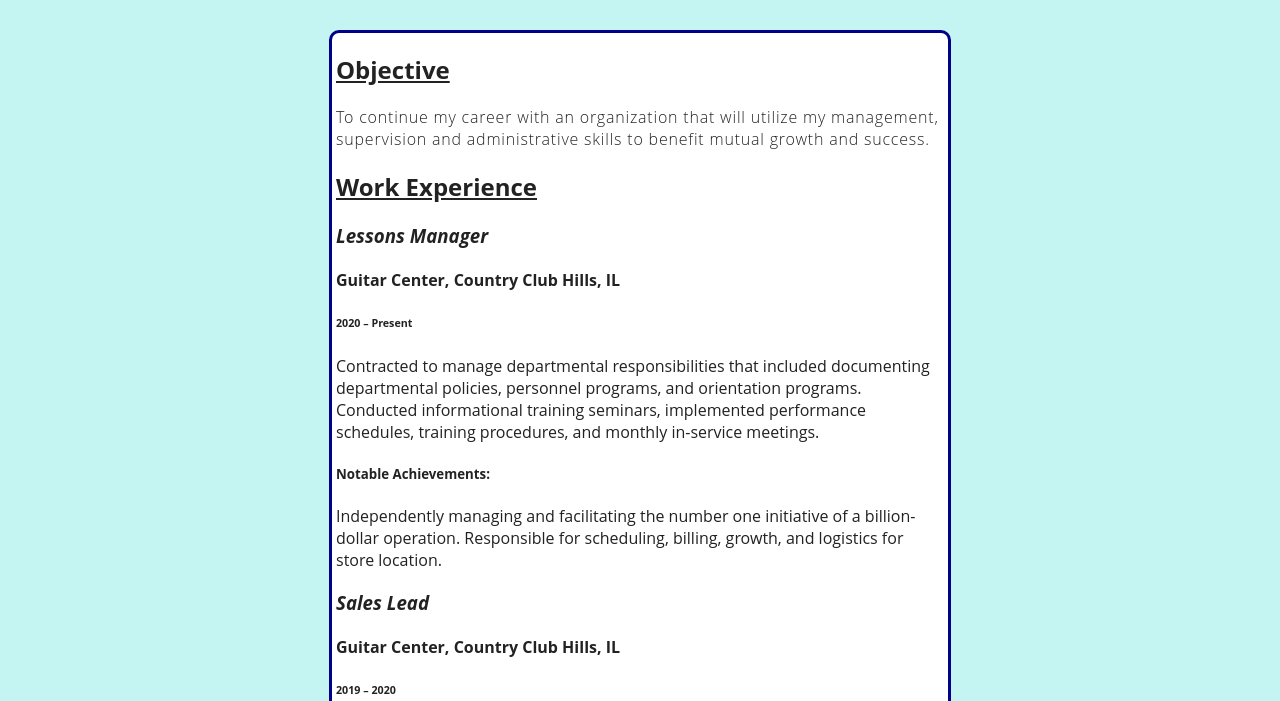
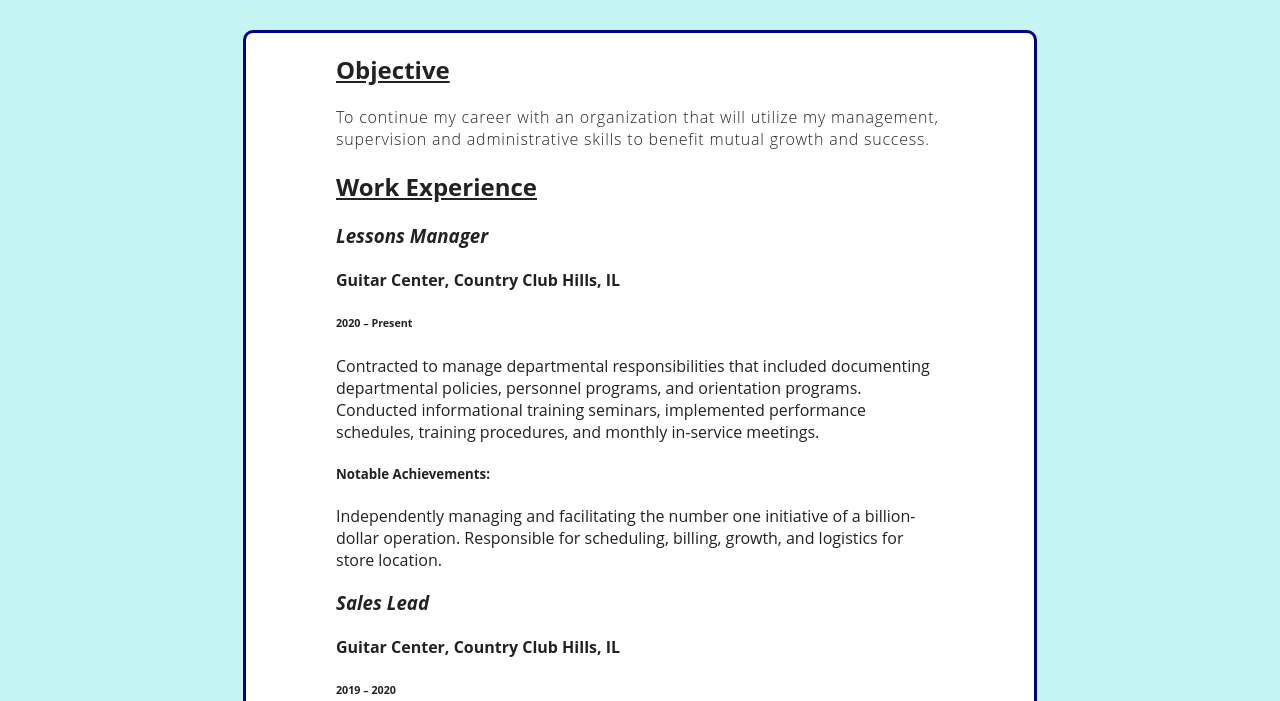
Before and after one commit to OmarAce/SandovalO, a plain HTML site: page index.html in a window 1280 px wide. Shown: the part 499-1200 px from the top of the page. Drawn offline with Linux system fonts and the light colour scheme.

Commit message:
reformat

```diff
--- a/css/style.css
+++ b/css/style.css
@@ -42,8 +42,8 @@ body {
     margin-right: auto;
     margin-top: 2em;
     background-color: white;
-    padding-left: 4px;
-    padding-right: 4px;
+    padding-left: 90px;
+    padding-right: 90px;
     padding-bottom: 1px;
     border: darkblue solid 3px;
     border-radius: 10px;
```
